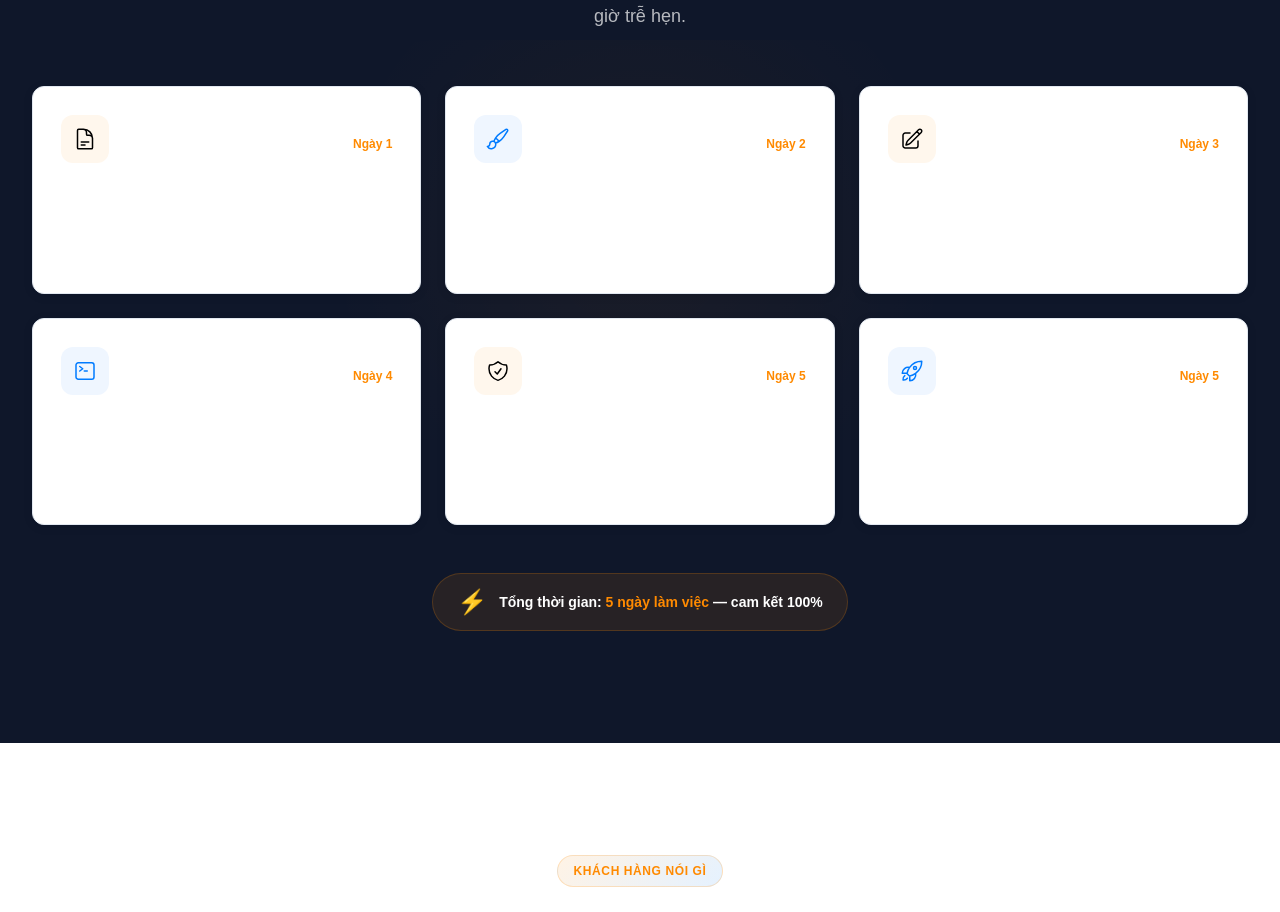
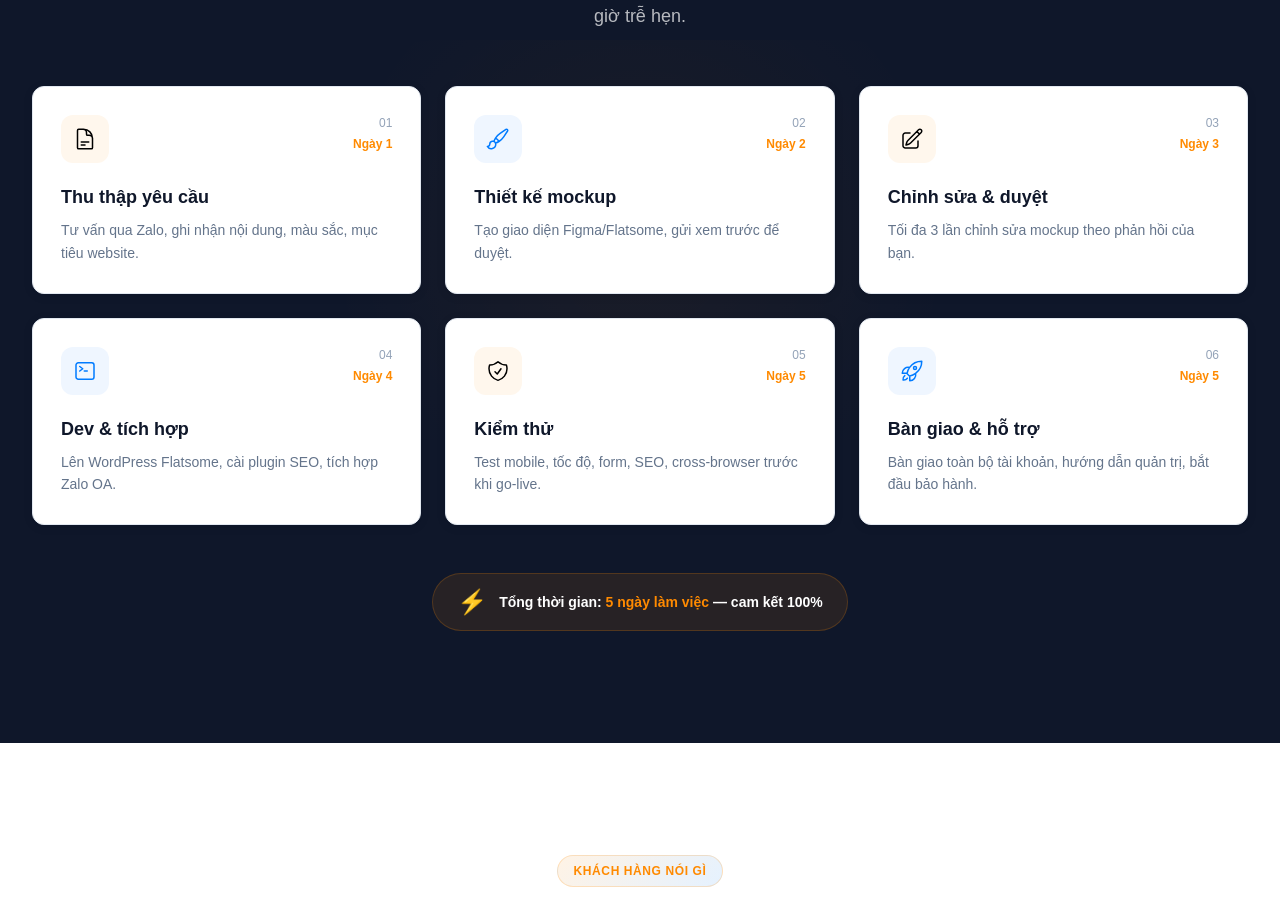
Before and after one commit to xmrquangx/qpwebiovn, a Next.js app: page / in a window 1280 px wide. Shown: the part 4689-5601 px from the top of the page. Built offline with nearby package versions, Linux system fonts and the light colour scheme; no server answers.

Commit message:
fix(ProcessSection): change text color to dark to contrast with white card bg

```diff
--- a/src/app/home/components/ProcessSection.tsx
+++ b/src/app/home/components/ProcessSection.tsx
@@ -165,12 +165,12 @@ export default function ProcessSection({ wpSteps = [] }: { wpSteps?: { num: stri
                     {step.icon}
                   </div>
                   <div className="text-right">
-                    <span className="text-xs font-mono text-white/40 block font-display">{step.num}</span>
+                    <span className="text-xs font-mono text-slate-400 block font-display">{step.num}</span>
                     <span className="text-xs font-bold text-primary">{step.day}</span>
                   </div>
                 </div>
-                <h3 className="font-display font-bold text-white text-lg mb-2">{step.title}</h3>
-                <p className="text-white/80 text-sm leading-relaxed">{step.desc}</p>
+                <h3 className="font-display font-bold text-foreground text-lg mb-2">{step.title}</h3>
+                <p className="text-muted text-sm leading-relaxed">{step.desc}</p>
               </div>
             </div>
           ))}
```
